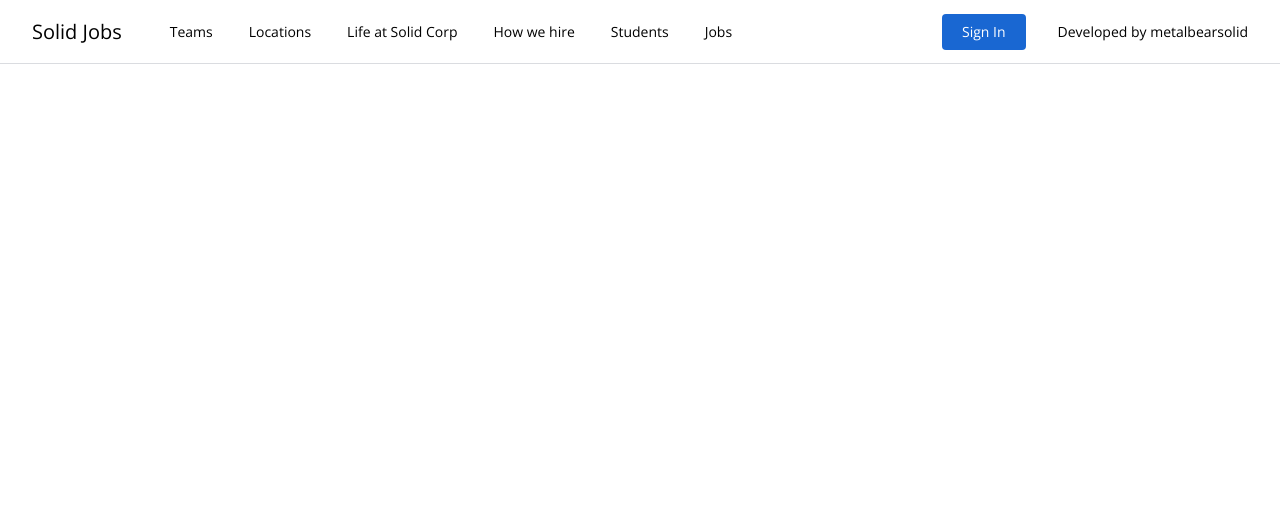
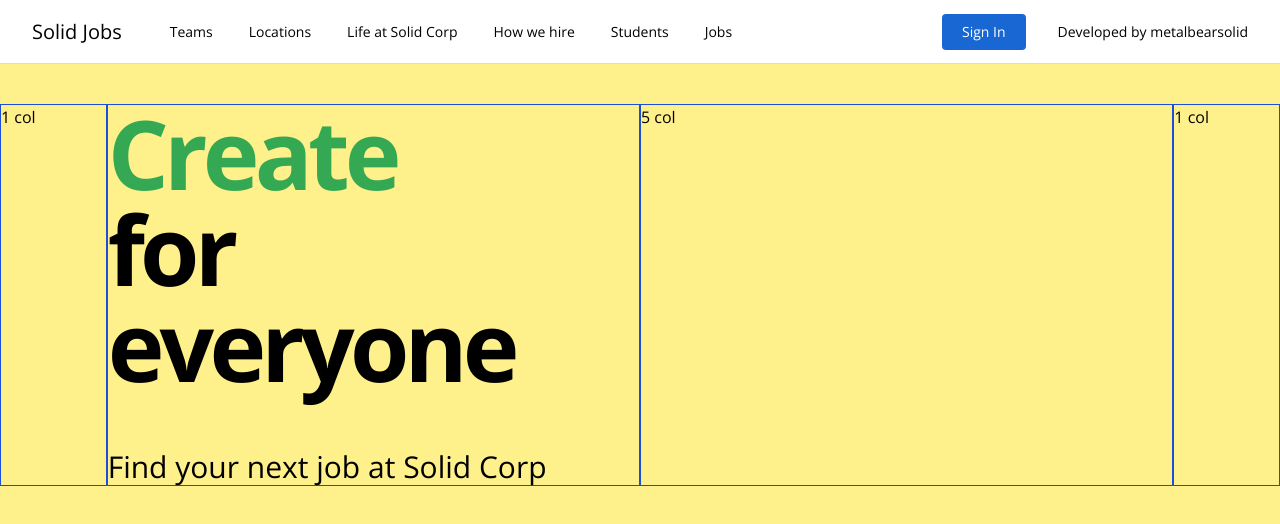
Before and after one commit to metalbears0lid/job-search, a Vue app: page / in a window 1280 px wide. Shown: the top 524 px of the page. Built offline with nearby package versions, Linux system fonts and the light colour scheme.

Commit message:
headline with changing action word

```diff
--- a/src/App.vue
+++ b/src/App.vue
@@ -1,14 +1,17 @@
 <template>
   <main-nav />
+  <the-hero />
 </template>
 
 <script>
-import MainNav from './components/MainNav.vue'
+import MainNav from '@/components/MainNav.vue'
+import TheHero from '@/components/TheHero.vue'
 
 export default {
   name: 'App',
   components: {
     MainNav,
+    TheHero,
   }
 }
 </script>
--- a/src/components/MainNav.vue
+++ b/src/components/MainNav.vue
@@ -1,5 +1,5 @@
 <template>
-  <header class="w-full text-sm">
+  <header :class="['w-full', 'text-sm', headerHeightClass]">
     <div class="fixed top-0 left-0 w-full h-16 bg-white">
       <div
         class="flex flex-nowrap h-full border-b border-solid border-brand-gray-1 px-8 justify-between"
@@ -50,6 +50,14 @@
       isLoggedIn: false
     }
   },
+  computed: {
+    headerHeightClass() {
+      return {
+        'h-16': !this.isLoggedIn,
+        'h-32': this.isLoggedIn
+      }
+    }
+  },
   methods: {
     toggleLogin() {
       this.isLoggedIn = !this.isLoggedIn
--- /dev/null
+++ b/src/components/TheHeadline.vue
@@ -0,0 +1,59 @@
+<template>
+    <section>
+        <h1 class="mb-14 text-8xl font-bold tracking-tighter">
+            <span :class="[actionClass]">{{ action }}</span>
+            <br /> for everyone</h1>
+        <h2 class="text-3xl font-light">Find your next job at Solid Corp</h2>
+    </section>
+</template>
+
+<script>
+export default {
+    name: 'TheHeadline',
+    data() {
+        return {
+            action: 'Build',
+            interval: null,
+        }
+    },
+    computed: {
+        actionClass() {
+            return {
+                [this.action.toLowerCase()]: true
+            }
+        }
+    },
+    created() {
+        this.changeTitle()
+        console.log("Created, here's my data:", this.action)
+    },
+    beforeUnmount() {
+        clearInterval(this.interval)
+    },
+    methods: {
+        changeTitle() {
+            this.interval = setInterval(() => {
+                const actions = ["Build", "Create", "Design", "Code"]
+                const currentActionIndex = actions.indexOf(this.action)
+                const nextActionIndex = (currentActionIndex + 1) % 4
+                this.action = actions[nextActionIndex]
+            }, 3000)
+        }
+    }
+}
+</script>
+
+<style scoped>
+.build {
+    color: #1a73e8
+}
+.create {
+    color: #34a853
+}
+.design {
+    color: #f9ab00
+}
+.code {
+    color: #d93025
+}
+</style>
--- /dev/null
+++ b/src/components/TheHero.vue
@@ -0,0 +1,43 @@
+<template>
+    <main>
+        <section class="flex flex-col h-screen bg-yellow-200 pt-10 pb-20">
+            <div class="grid grid-cols-12">
+                <div class="col-span-1 col-start-1 border border-blue-700">
+                    1 col
+                </div>
+                <div class="col-span-5 col-start-2 border border-blue-700">
+                    <the-headline />
+                </div>
+                <div class="col-span-5 col-start-7 border border-blue-700">
+                    5 col
+                </div>
+                <div class="col-span-1 col-start-12 border border-blue-700">
+                    1 col
+                </div>
+            </div>
+        </section>
+    </main>
+</template>
+
+<script>
+import TheHeadline from '@/components/TheHeadline.vue'
+
+export default {
+    name: "TheHero",
+    components: {
+        TheHeadline
+    },
+    beforeCreate() {
+        console.log('component about to be created')
+    },
+    created() {
+        console.log('component created')
+    },
+    beforeMount() {
+        console.log('component about to be mounted')
+    },
+    mounted() {
+        console.log('component mounted')
+    }
+}
+</script>
```
